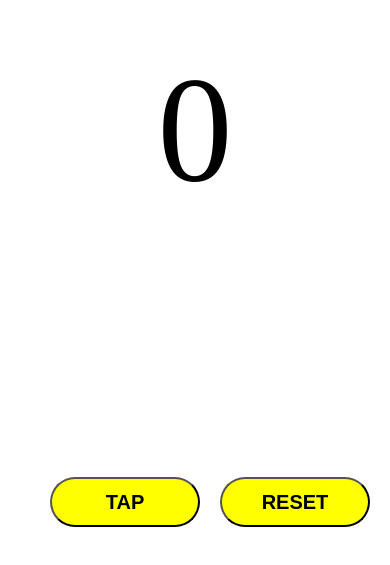
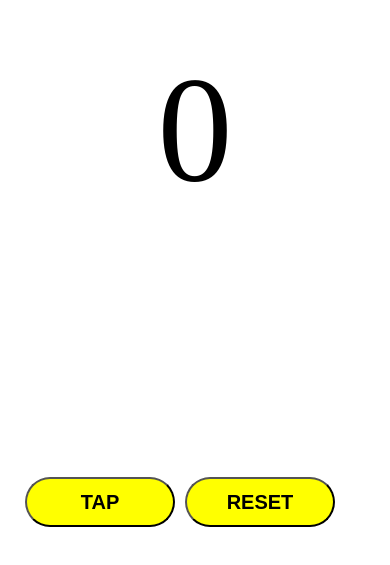
Before and after one commit to divyanshgotnochill/counter, a plain HTML site: page index.html in a window 390 px wide. Shown: the part 73-638 px from the top of the page. Drawn offline with Linux system fonts and the light colour scheme.

Commit message:
adjusted buttons

```diff
--- a/style.css
+++ b/style.css
@@ -79,11 +79,11 @@
     }
 
     .tapper{
-        left: 50px;
+        left: 25px;
     }
 
     .reset{
         right: auto;
-        left: 220px;
+        left: 185px;
     }
 }
```
